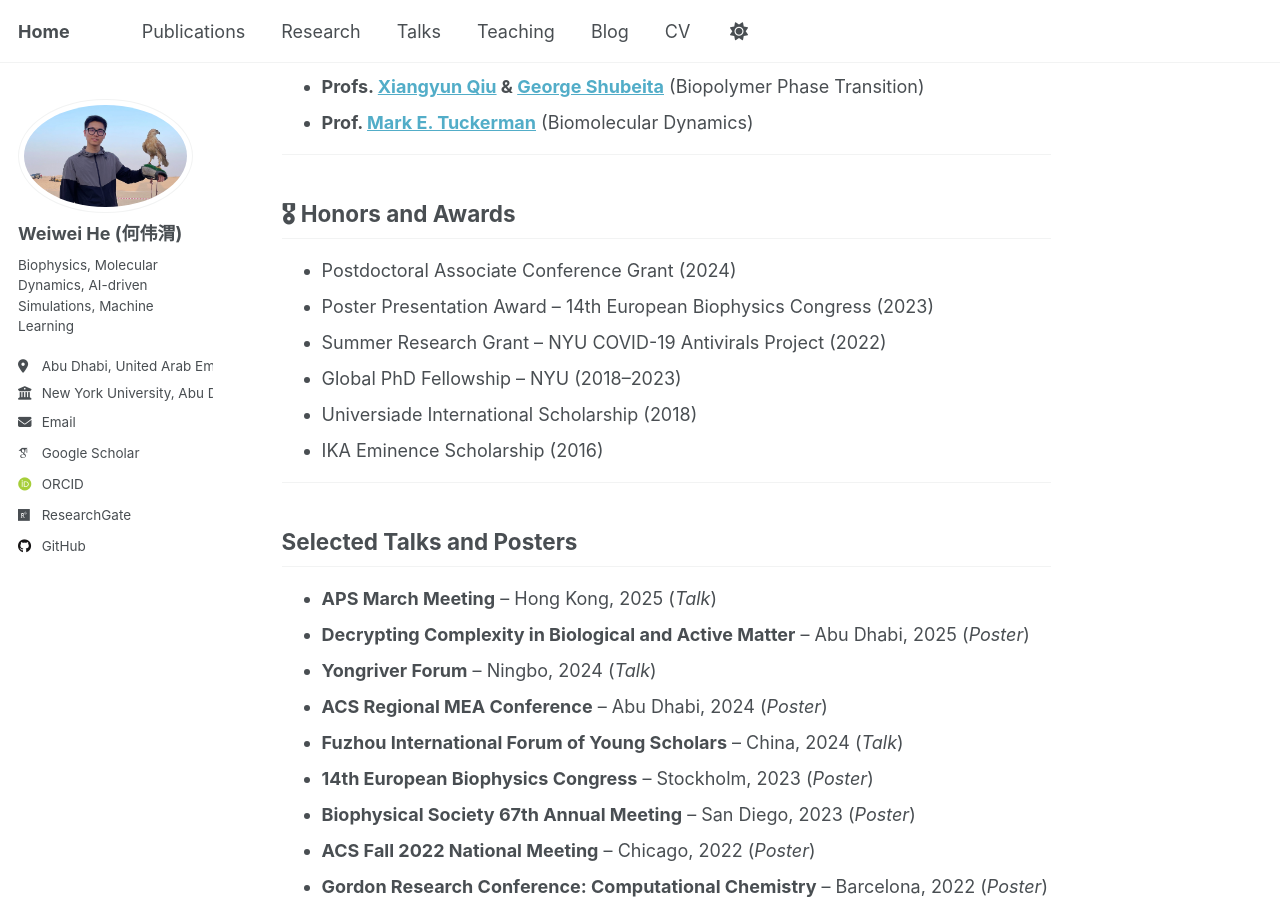
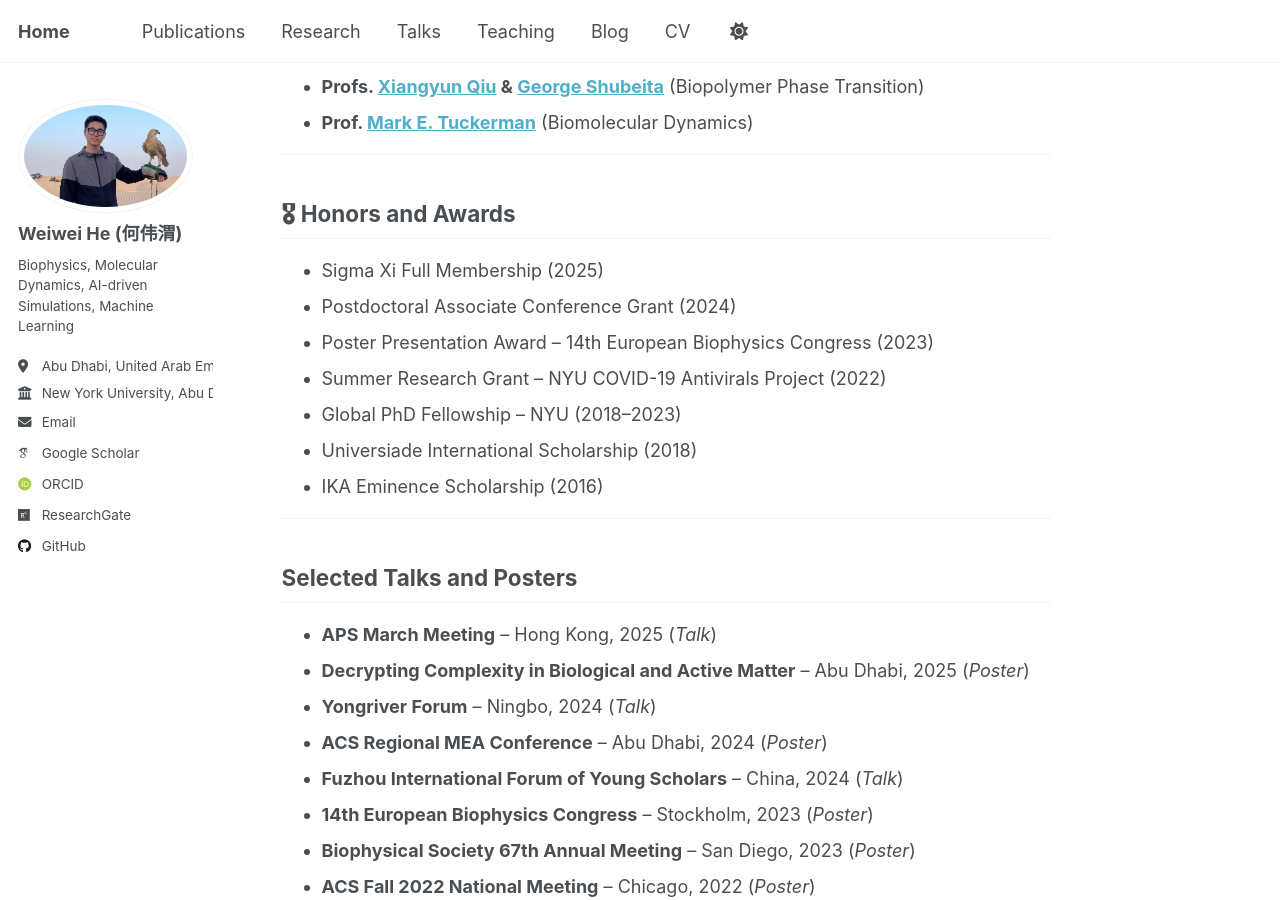
Before and after one commit to Warrenheww/warrenheww.github.io, a Jekyll site: the page built from _pages/about.md, in a window 1280 px wide and 900 px high, scrolled down 592 px. Built offline with Jekyll 4.4.1, drawn with Linux system fonts in a browser that asks for light colours; some web fonts are replaced.

Commit message:
Update about.md

```diff
--- a/_pages/about.md
+++ b/_pages/about.md
@@ -21,6 +21,7 @@ My research integrates **molecular dynamics (MD) simulations**, **machine learni
 
 ## 🎖 Honors and Awards
 
+- Sigma Xi Full Membership (2025)
 - Postdoctoral Associate Conference Grant (2024)
 - Poster Presentation Award – 14th European Biophysics Congress (2023)
 - Summer Research Grant – NYU COVID-19 Antivirals Project (2022)
```
